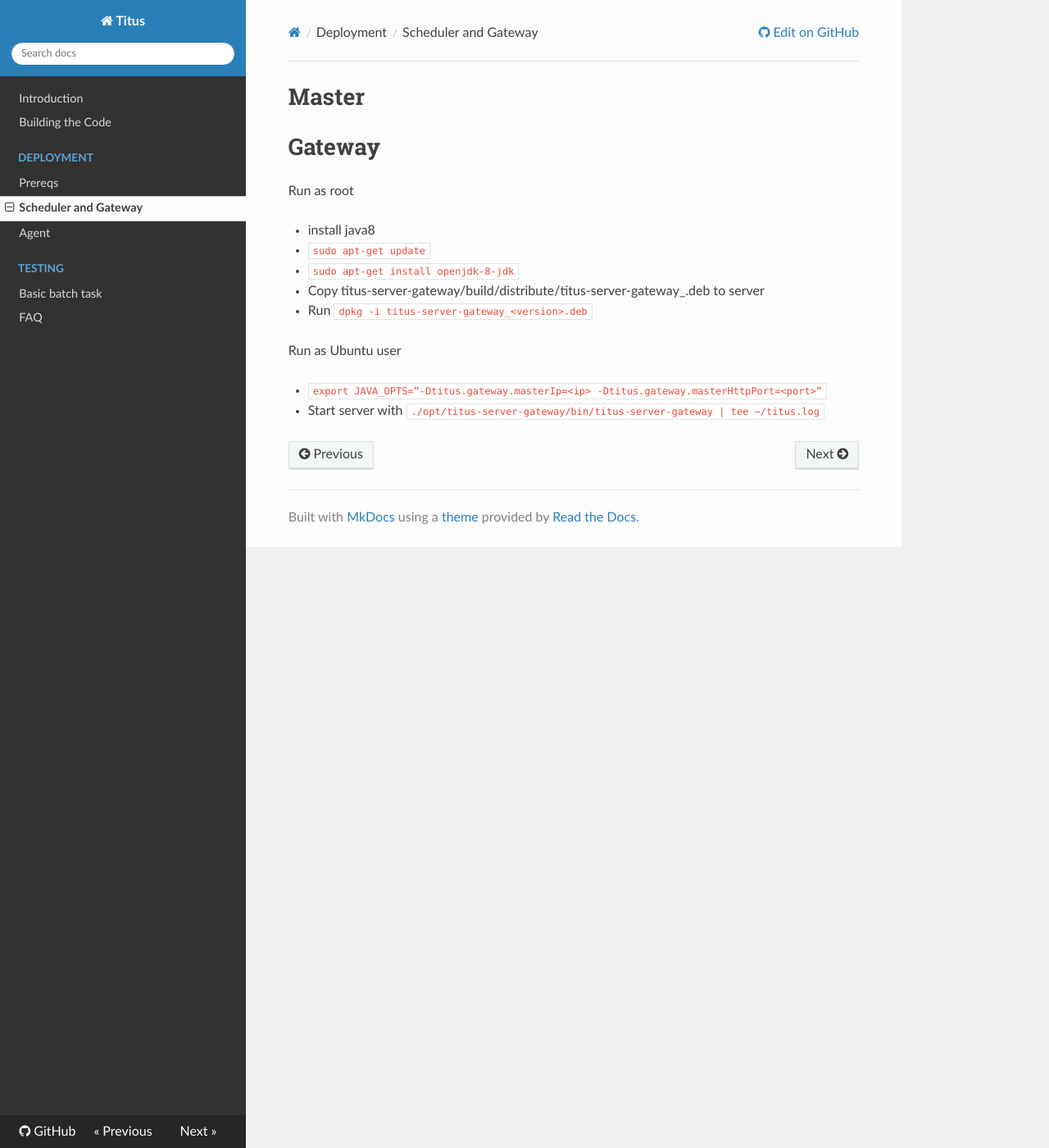
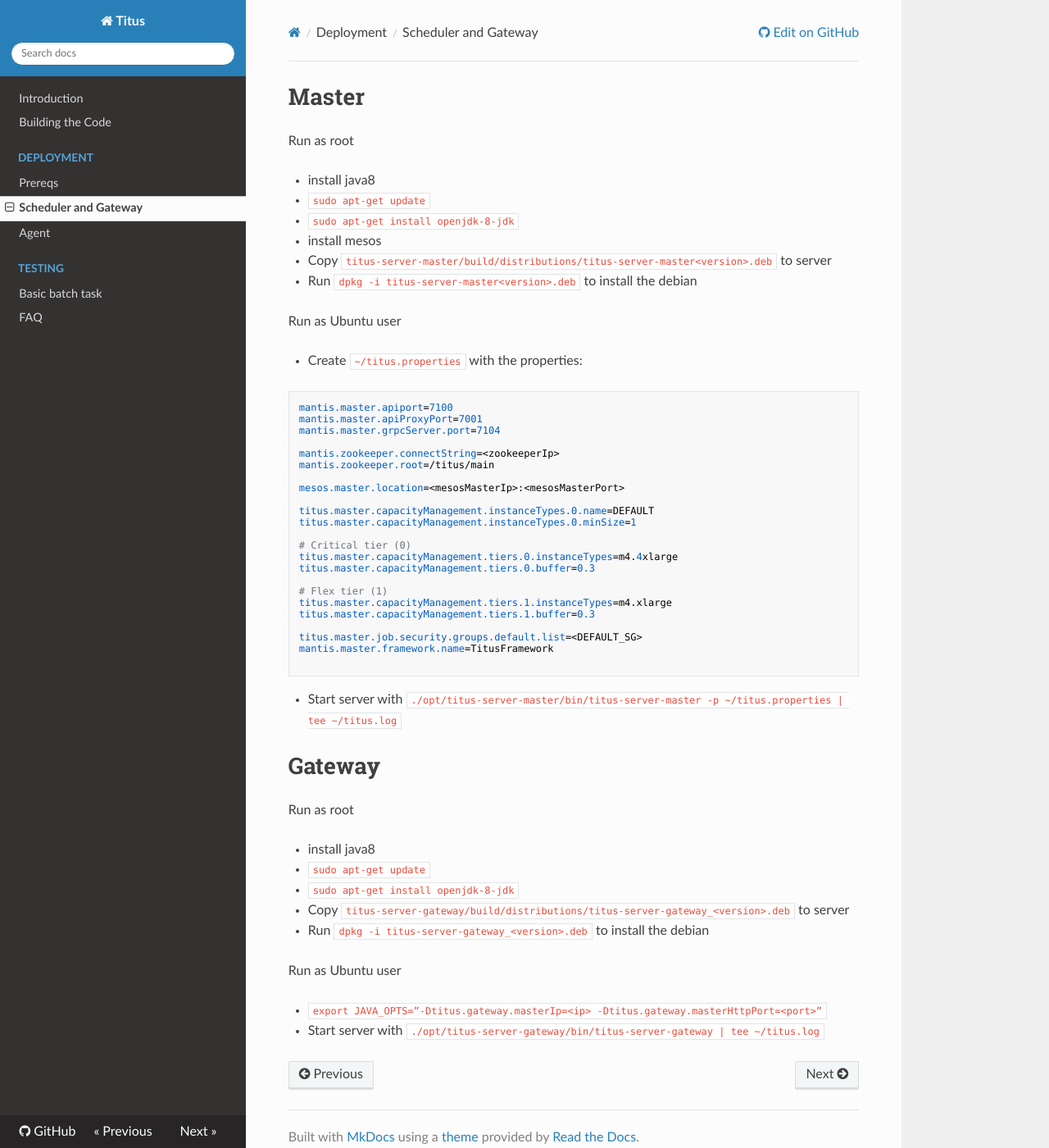
Before and after one commit to Netflix/titus, an MkDocs documentation site: the page built from docs/docs/install/master.md, in a window 1280 px wide and 1400 px high. Shown: the whole window at 82% size. Built offline with MkDocs 1.6.1, drawn with Linux system fonts in a browser that asks for light colours; nearby versions of some CDN libraries; old or Windows-style settings are respelled for this version of MkDocs.

Commit message:
Update master.md

````diff
--- a/docs/docs/install/master.md
+++ b/docs/docs/install/master.md
@@ -1,4 +1,43 @@
 # Master
+
+Run as root
+
+- install java8
+  - `sudo apt-get update`
+  - `sudo apt-get install openjdk-8-jdk`
+- install mesos
+- Copy `titus-server-master/build/distributions/titus-server-master<version>.deb` to server
+- Run `dpkg -i titus-server-master<version>.deb` to install the debian
+
+Run as Ubuntu user
+
+- Create `~/titus.properties` with the properties:
+```
+mantis.master.apiport=7100
+mantis.master.apiProxyPort=7001
+mantis.master.grpcServer.port=7104
+
+mantis.zookeeper.connectString=<zookeeperIp>
+mantis.zookeeper.root=/titus/main
+
+mesos.master.location=<mesosMasterIp>:<mesosMasterPort>
+
+titus.master.capacityManagement.instanceTypes.0.name=DEFAULT
+titus.master.capacityManagement.instanceTypes.0.minSize=1
+
+# Critical tier (0)
+titus.master.capacityManagement.tiers.0.instanceTypes=m4.4xlarge
+titus.master.capacityManagement.tiers.0.buffer=0.3
+
+# Flex tier (1)
+titus.master.capacityManagement.tiers.1.instanceTypes=m4.xlarge
+titus.master.capacityManagement.tiers.1.buffer=0.3
+
+titus.master.job.security.groups.default.list=<DEFAULT_SG>
+mantis.master.framework.name=TitusFramework
+
+```
+- Start server with `./opt/titus-server-master/bin/titus-server-master -p ~/titus.properties | tee ~/titus.log`
 
 # Gateway
 
@@ -7,8 +46,8 @@ Run as root
 - install java8
   - `sudo apt-get update`
   - `sudo apt-get install openjdk-8-jdk`
-  - Copy titus-server-gateway/build/distribute/titus-server-gateway_<version>.deb to server
-  - Run `dpkg -i titus-server-gateway_<version>.deb`
+- Copy `titus-server-gateway/build/distributions/titus-server-gateway_<version>.deb` to server
+- Run `dpkg -i titus-server-gateway_<version>.deb` to install the debian
 
 Run as Ubuntu user
 
````
